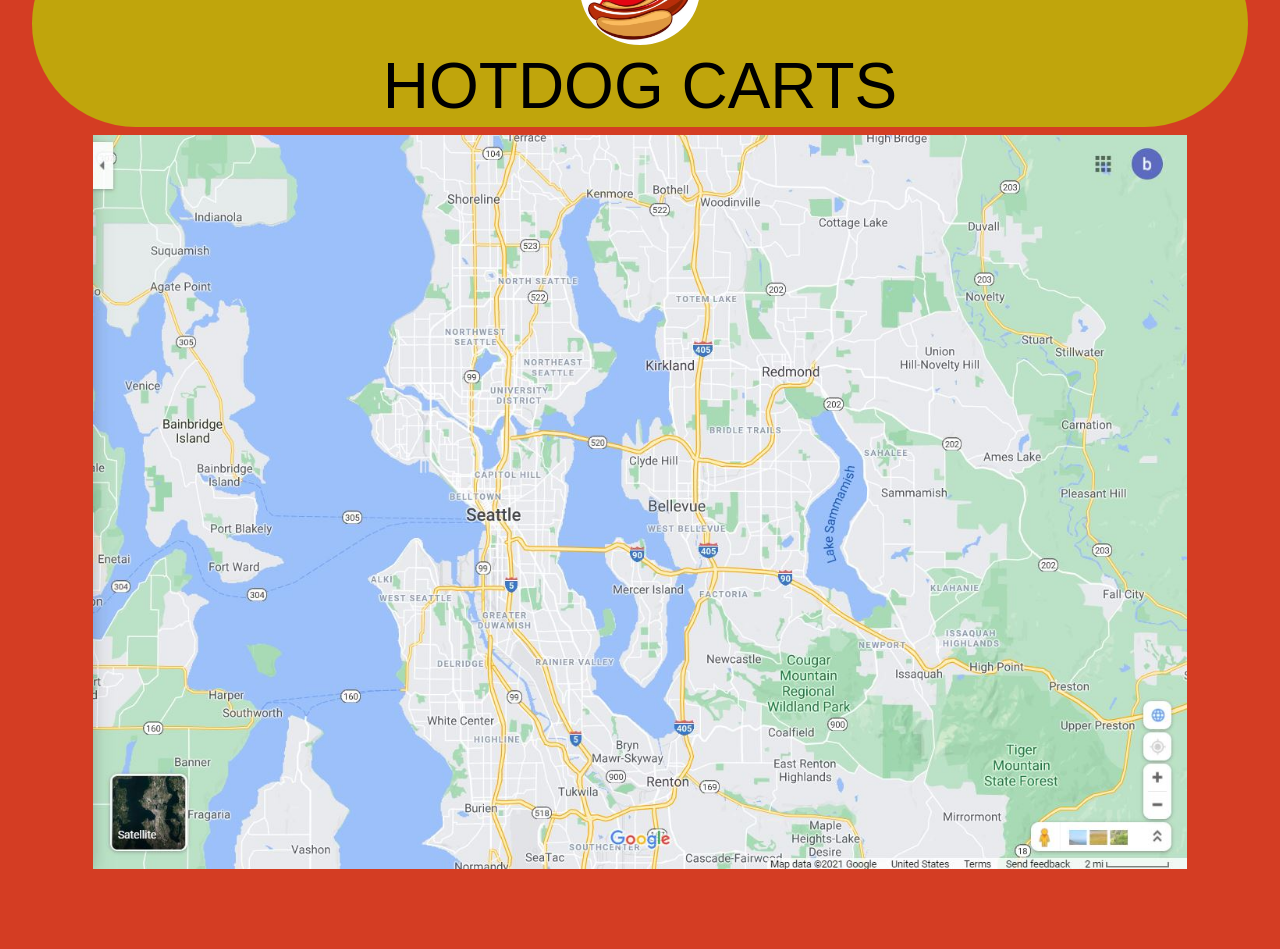
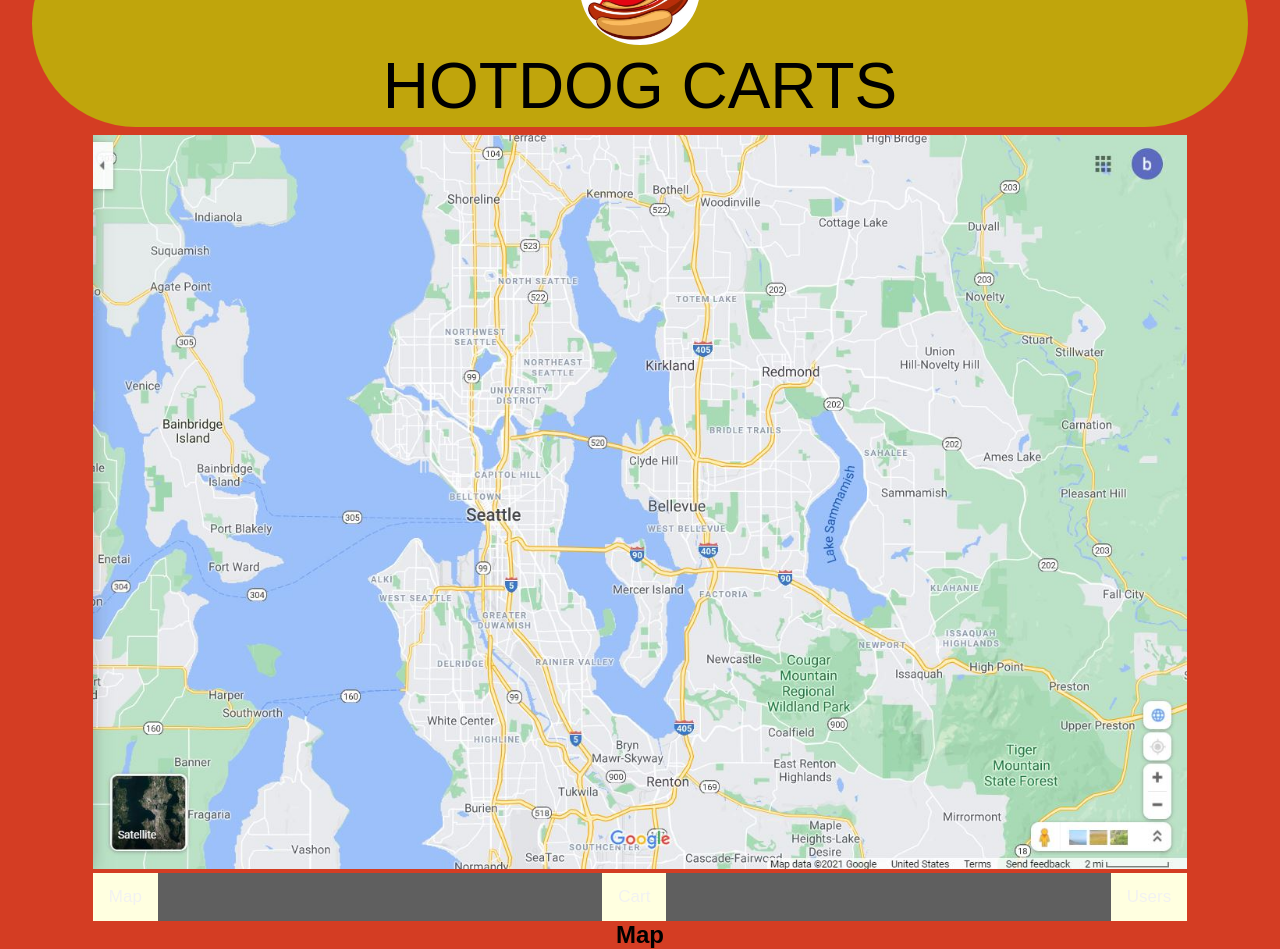
Before and after one commit to CodeSmartBiks/AD320-Group2-TeamProject, a React (Create React App) app in the folder frontend-react/: page / in a window 1280 px wide. Shown: the part 80-1029 px from the top of the page. Before the commit the page ends 953 px from the top, so only its background shows below. Built offline with nearby package versions, Linux system fonts and the light colour scheme.

Commit message:
adds react router nav to test page

```diff
--- /dev/null
+++ b/frontend-react/src/Nav.css
@@ -0,0 +1,78 @@
+@charset "utf-8";
+/* CSS Document */
+
+
+/* Remove margins and padding from the list, and add a GRAY background color */
+ul.topnav {
+    list-style-type: none;
+    margin: 0 auto;
+    padding: 0;
+    overflow: hidden;
+    width: 90%;
+    background-color: rgb(95,95,95);
+
+    display: flex;
+    align-items: center;
+    justify-content: space-between;
+}
+
+ul.topnav li a.selected {
+        		background-color: darkcyan;
+        		color:#000;
+   	 }
+
+
+/* Float the list items side by side */
+ul.topnav li {
+    float: left;
+}
+
+/* Style the links inside the list items */
+ul.topnav li a {
+    display: inline-block;
+    color: #f2f2f2;
+    text-align: center;
+    padding: 14px 16px;
+    text-decoration: none;
+    transition: 0.3s;
+    font-size: 17px;
+}
+
+
+/* Change background color of links on hover */
+ul.topnav li a:hover {background-color: lightseagreen;}
+
+/* Hide the list item that contains the link that should open and close the topnav on small screens */
+ul.topnav li.icon {display: none;}
+
+/* When the screen is less than 800 pixels wide, hide all list items, except for the first one ("Home"). Show the list item that contains the link to open and close the topnav (li.icon) */
+@media screen and (max-width:800px) {
+  ul.topnav li:not(:first-child) {display: none;}
+  ul.topnav li.icon {
+    float: right;
+    /* display: inline-block; */
+   }
+}
+
+/* The "responsive" class is added to the topnav with JavaScript when the user clicks on the icon. This class makes the topnav look good on small screens */
+
+@media screen and (max-width:800px) {
+
+  ul.topnav.responsive {position: relative;}
+  ul.topnav.responsive li.icon {
+    position: absolute;
+    right: 0;
+    top: 0;
+  }
+
+  ul.topnav.responsive li {
+    float: none;
+    display: inline;
+  }
+
+  ul.topnav.responsive li a {
+    display: block;
+    text-align: left;
+  }
+
+}
--- a/frontend-react/src/components/MainBody.js
+++ b/frontend-react/src/components/MainBody.js
@@ -1,10 +1,66 @@
 import React, { Component } from 'react';
 import Map from "./Map";
+import {
+    BrowserRouter as Router,
+    Switch,
+    Route,
+    Link
+  } from "react-router-dom";
 
-class App extends React.Component {
-    render() {
-        return <Map/>
+function MainBody () {
+
+        return (
+        <div>
+        <Map/>
+        <Router>
+      <div>
+        <nav>
+          <ul className="topnav">
+            <li>
+              <Link to="/">Map</Link>
+            </li>
+            <li>
+              <Link to="/about">Cart</Link>
+            </li>
+            <li>
+              <Link to="/users">Users</Link>
+            </li>
+          </ul>
+        </nav>
+
+        {/* A <Switch> looks through its children <Route>s and
+            renders the first one that matches the current URL. */}
+        <Switch>
+          <Route path="/about">
+            <About />
+          </Route>
+          <Route path="/users">
+            <Users />
+          </Route>
+          <Route path="/">
+            <Home />
+          </Route>
+        </Switch>
+      </div>
+
+
+    </Router>
+    </div> )
     }
+
+
+function Home() {
+  return <h2>Map</h2>;
 }
 
-export default Map;
+function About() {
+  return <h2>Cart</h2>;
+}
+
+function Users() {
+  return <h2>Users</h2>;
+}
+
+
+
+export default MainBody;
--- a/frontend-react/src/index.css
+++ b/frontend-react/src/index.css
@@ -26,12 +26,9 @@
 header img {
   width: 10%;
   border-radius: 50%;
-
-
 }
 
 h1 {
-
   font-weight: normal;
   width: 70%;
   margin: auto;
```
Also changed, not shown: frontend-react/src/App.js (+6 -1 lines).
